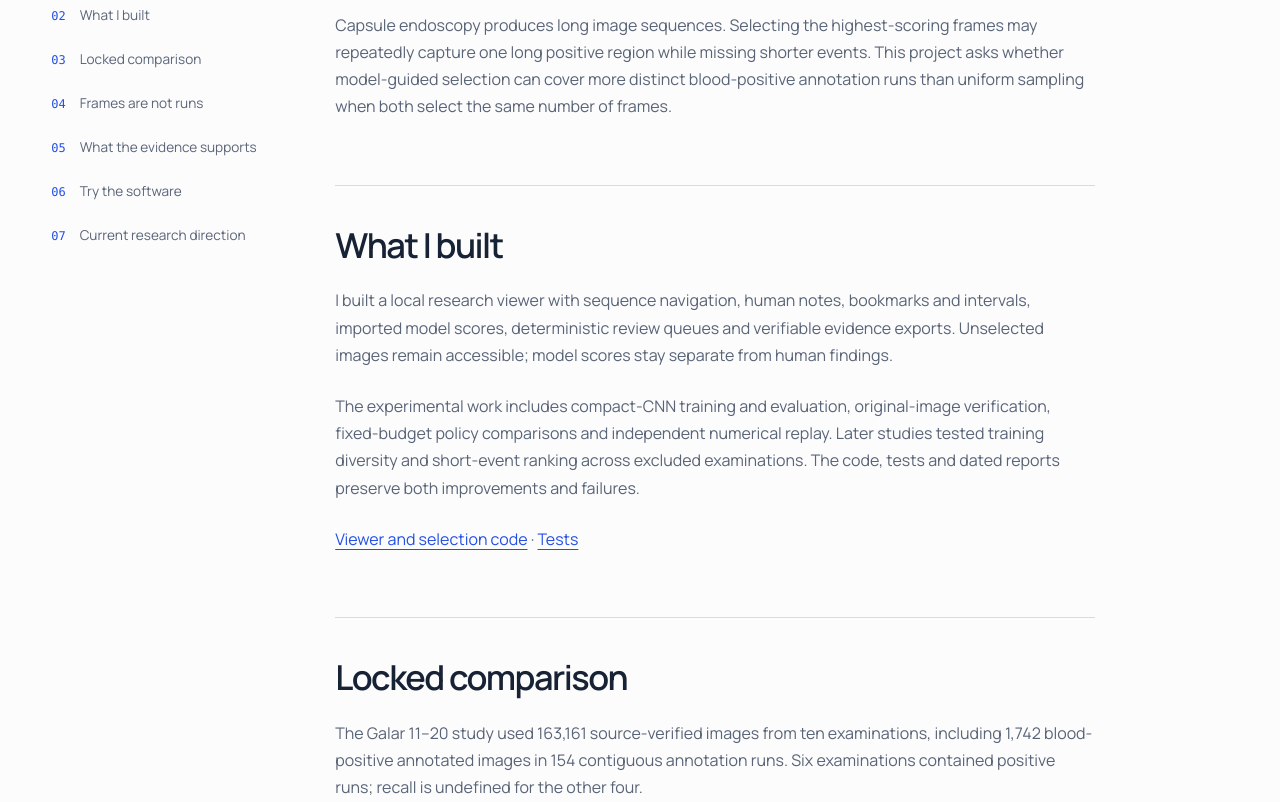
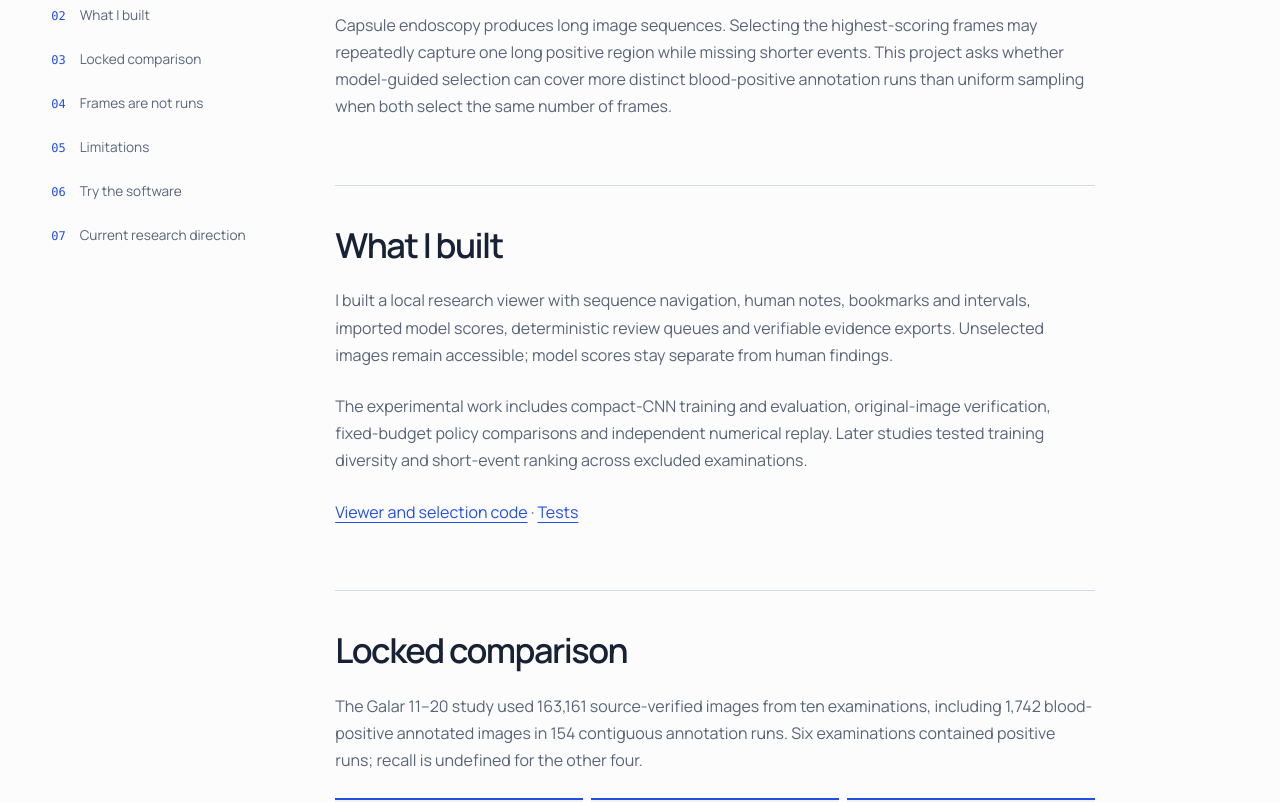
Before and after one commit to Kushrishi/kushrishi.com, a Next.js app: page /research/capsule-review in a window 1280 px wide. Shown: the part 1100-1902 px from the top of the page. Built offline with nearby package versions, Linux system fonts and the light colour scheme.

Commit message:
Align project contribution and result wording

```diff
--- a/app/research/capsule-review/page.tsx
+++ b/app/research/capsule-review/page.tsx
@@ -38,7 +38,7 @@ export default function Page() {
           title: "What I built",
           content: <>
             <p>I built a local research viewer with sequence navigation, human notes, bookmarks and intervals, imported model scores, deterministic review queues and verifiable evidence exports. Unselected images remain accessible; model scores stay separate from human findings.</p>
-            <p>The experimental work includes compact-CNN training and evaluation, original-image verification, fixed-budget policy comparisons and independent numerical replay. Later studies tested training diversity and short-event ranking across excluded examinations. The code, tests and dated reports preserve both improvements and failures.</p>
+            <p>The experimental work includes compact-CNN training and evaluation, original-image verification, fixed-budget policy comparisons and independent numerical replay. Later studies tested training diversity and short-event ranking across excluded examinations. </p>
             <p><a href={`${repo}/tree/main/src/capsule_review`}>Viewer and selection code</a> · <a href={`${repo}/tree/main/tests`}>Tests</a></p>
           </>,
         },
@@ -71,7 +71,7 @@ export default function Page() {
         },
         {
           id: "limits",
-          title: "What the evidence supports",
+          title: "Limitations",
           content: <p>This is a retrospective annotation-coverage study, not clinical validation. Examination IDs have not been verified as unique patients, and the sampled annotations are not complete video-event ground truth. No clinician reading-time savings or lesion sensitivity were measured. The evaluated 11–20 examinations are already inspected; the dataset authors’ reserved 61–80 outcomes remain unopened.</p>,
         },
         {
```
